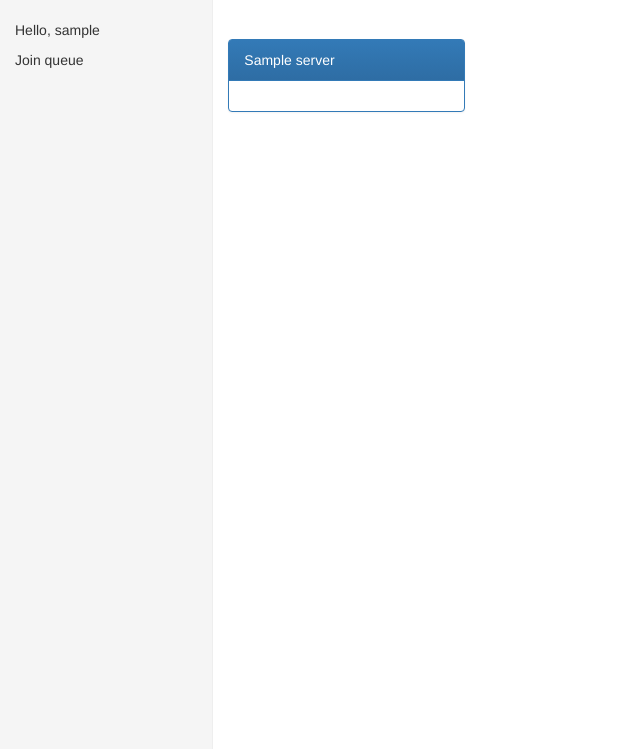
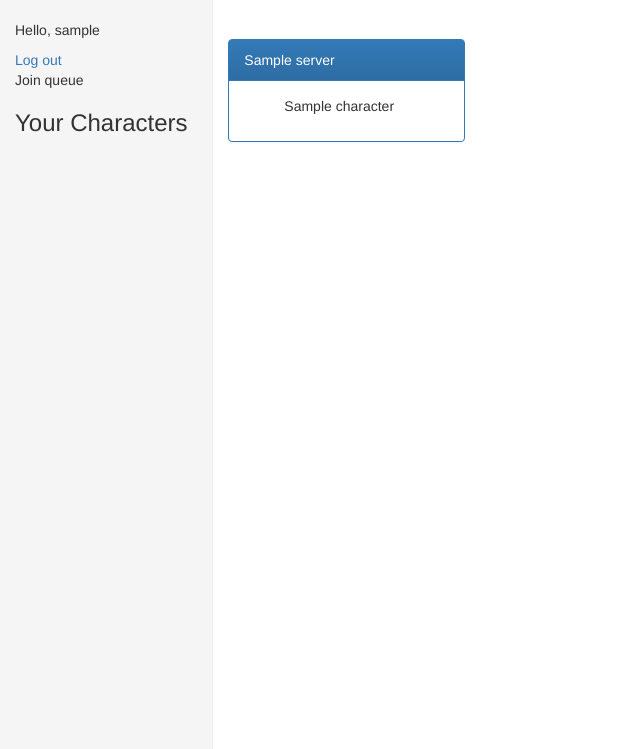
Before and after one commit to im-auld/django-torqueue, a Django app: page / in a window 1280 px wide. Shown: the part 51-800 px from the top of the page, without its empty margins (0-640 px from the left). Run offline with Django 3.2, Linux system fonts and the light colour scheme; a user stored in the database is signed in; tables that the repository leaves empty hold one stand-in row (values such as "Sample post"); parts of the project's set-up code (start-up, migrations or seed data) failed here and were passed over; some libraries are stand-ins or nearby versions.

Commit message:
Added template code for `Character` list

```diff
--- a/api/templates/api/index.html
+++ b/api/templates/api/index.html
@@ -1,16 +1,18 @@
 {% extends 'api/base.html' %}
 {% block main %}
 <div class="row">
-    {% for server, players in queue.items%}
+    {% for server, characters in queue.items%}
     <div class="col-md-3">
         <div class="panel panel-primary">
             <div class="panel-heading">
                 {{ server }}
             </div>
             <div class="panel-body">
-            {% for player in players %}
-                {{ player.username }}
-            {% endfor %}
+                <ul>
+                {% for character in characters %}
+                    <li>{{ character.name }}</li>
+                {% endfor %}
+                </ul>
             </div>
         </div>
     </div>
@@ -20,7 +22,15 @@
 {% block sidebar %}
 {% if user.is_authenticated %}
 <p>Hello, {{user}}</p>
+<a href="{% url 'logout' %}">Log out</a>
 <p>Join queue<p>
+<h3>Your Characters</h3>
+{% for character in characters %}
+    <div class="character-card">
+        <p>{{character.name}}</p>
+        <p>{{character.adv_class}}</p>
+    </div>
+{% endfor %}
 {% else %}
 <form action="" method="POST">
     {% csrf_token %}
```
